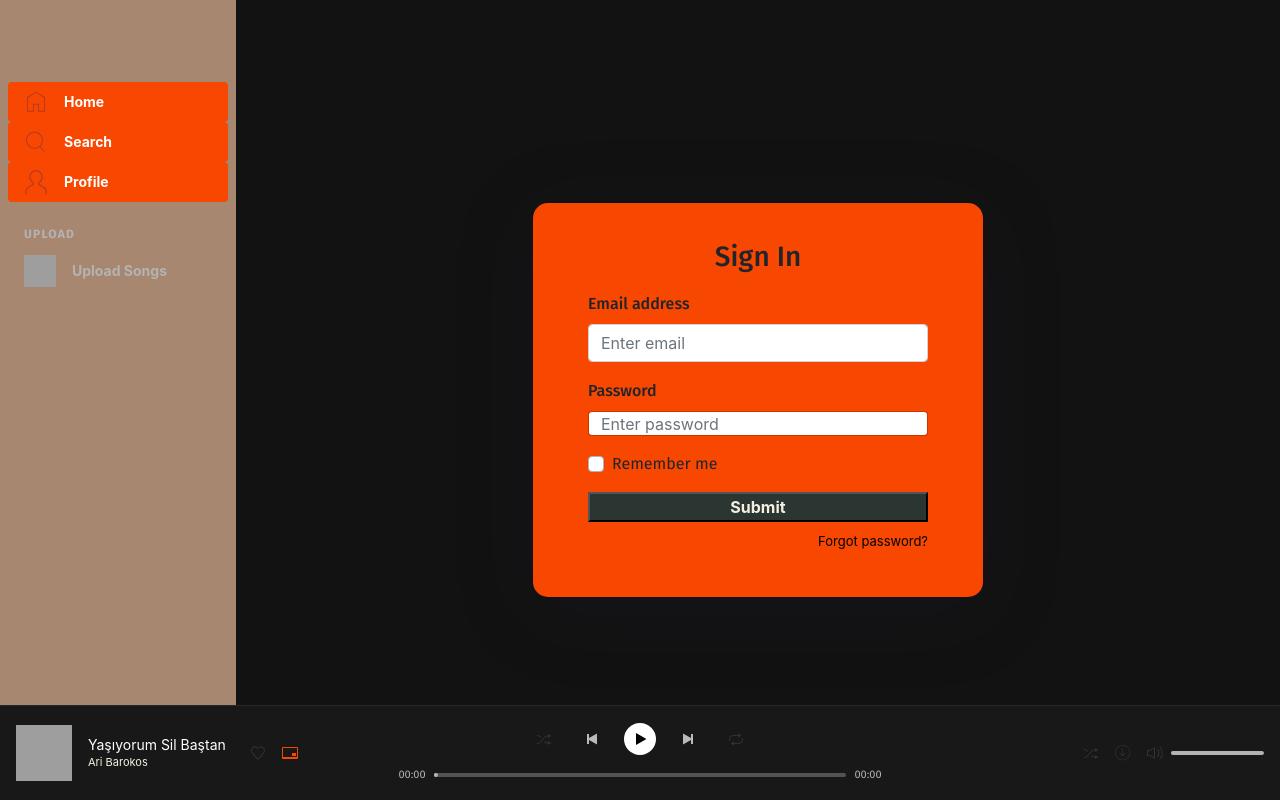
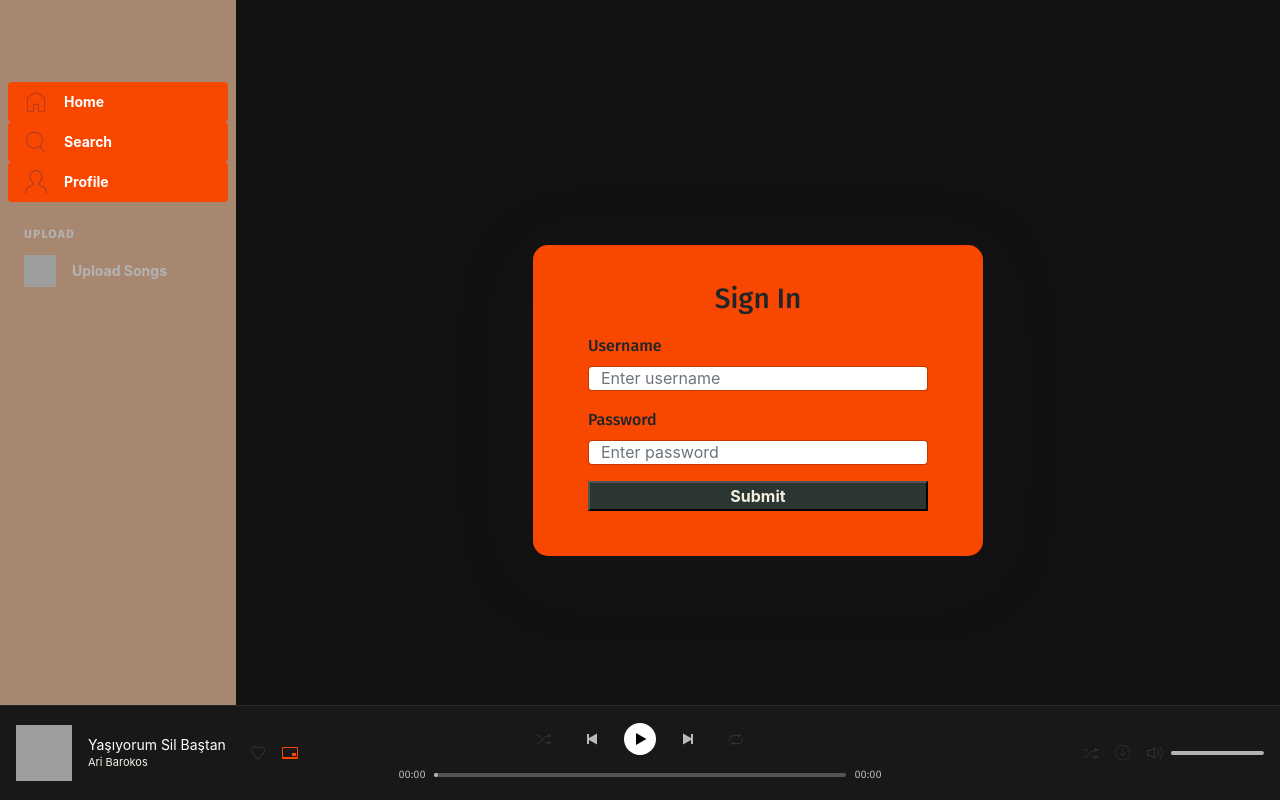
Before and after one commit to anjannair/DecenMusic, a React (Create React App) app in the folder web-player/: page /login in a window 1280 px wide. Built offline with nearby package versions, Linux system fonts and the light colour scheme; grey boxes are pictures that could not be loaded.

Commit message:
add login

```diff
--- a/web-player/src/pages/login.js
+++ b/web-player/src/pages/login.js
@@ -1,31 +1,58 @@
+import axios from "axios";
 import React, { Component } from "react";
+import config from "../config";
 
-function Login(){
+function Login() {
 	return (
-        <form>
+		<form
+			onSubmit={(e) => {
+				e.preventDefault();
+				const data = {
+					username: e.target.username.value,
+					password: e.target.password.value,
+				};
+
+				console.log({ data });
+
+				axios
+					.post(`${config.api_location}/auth/login`, data)
+					.then((res) => {
+						console.log(res.data.token);
+						localStorage.token = res.data.token;
+						window.location = "/";
+					})
+					.catch((err) => {
+						alert(err.response.data.msg);
+					});
+			}}
+		>
 			<h3>Sign In</h3>
 
 			<div className="form-group">
-                <label>Email address</label>
-                <input type="email" className="form-control" placeholder="Enter email" />
+				<label>Username</label>
+				<input
+					type="text"
+					className="form-control"
+					placeholder="Enter username"
+					name="username"
+					required
+				/>
 			</div>
 
 			<div className="form-group">
 				<label>Password</label>
-                <input type="password" className="form-control" placeholder="Enter password" />
+				<input
+					type="password"
+					className="form-control"
+					placeholder="Enter password"
+					name="password"
+					required
+				/>
 			</div>
 
-            <div className="form-group">
-                <div className="custom-control custom-checkbox">
-                    <input type="checkbox" className="custom-control-input" id="customCheck1" />
-                    <label className="custom-control-label" htmlFor="customCheck1">Remember me</label>
-                </div>
-            </div>
-
-            <button type="submit" className="btn-btn-primary-btn-block">Submit</button>
-            <p className="forgot-password text-right">
-                Forgot <a href="#">password?</a>
-            </p>
+			<button type="submit" className="btn-btn-primary-btn-block">
+				Submit
+			</button>
 		</form>
 	);
 }
```
Lines whose indentation alone changed are shown as unchanged.
